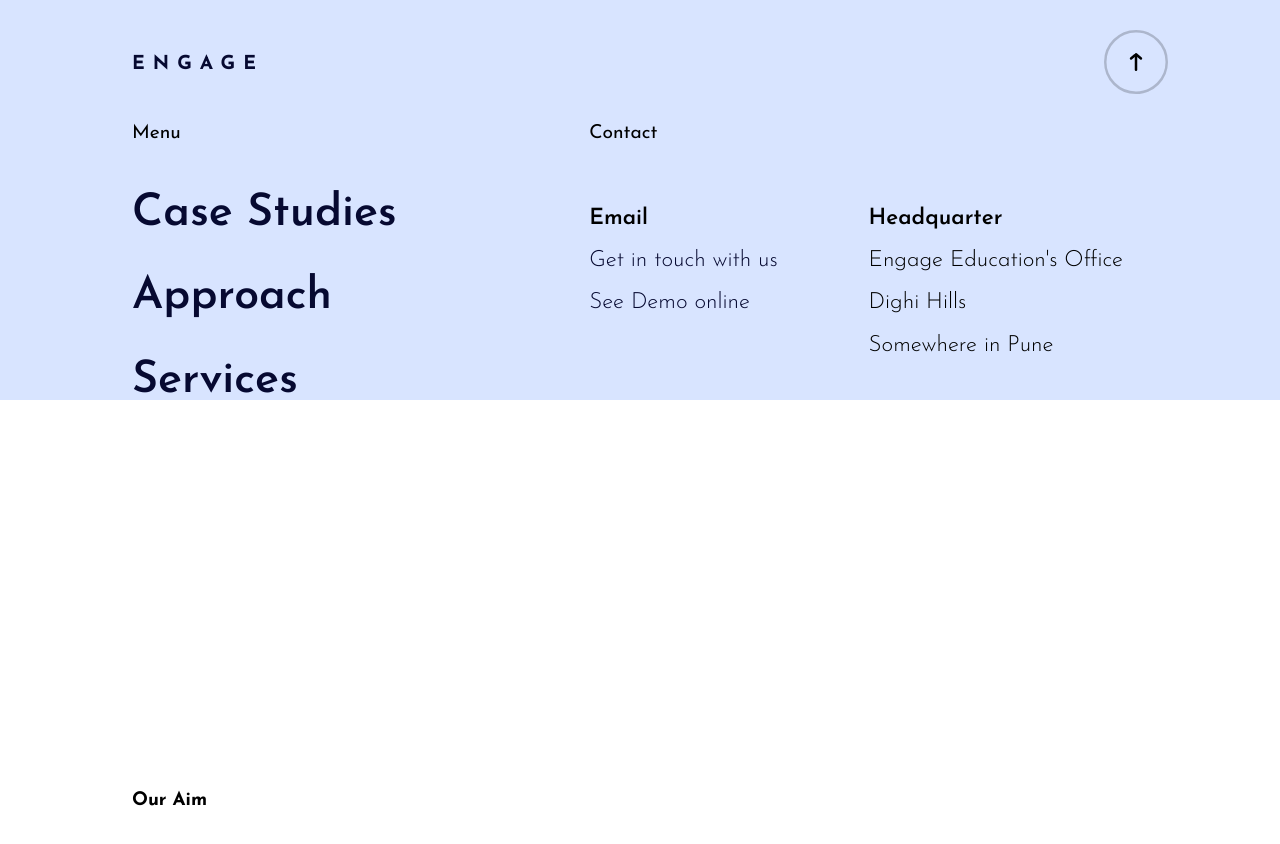
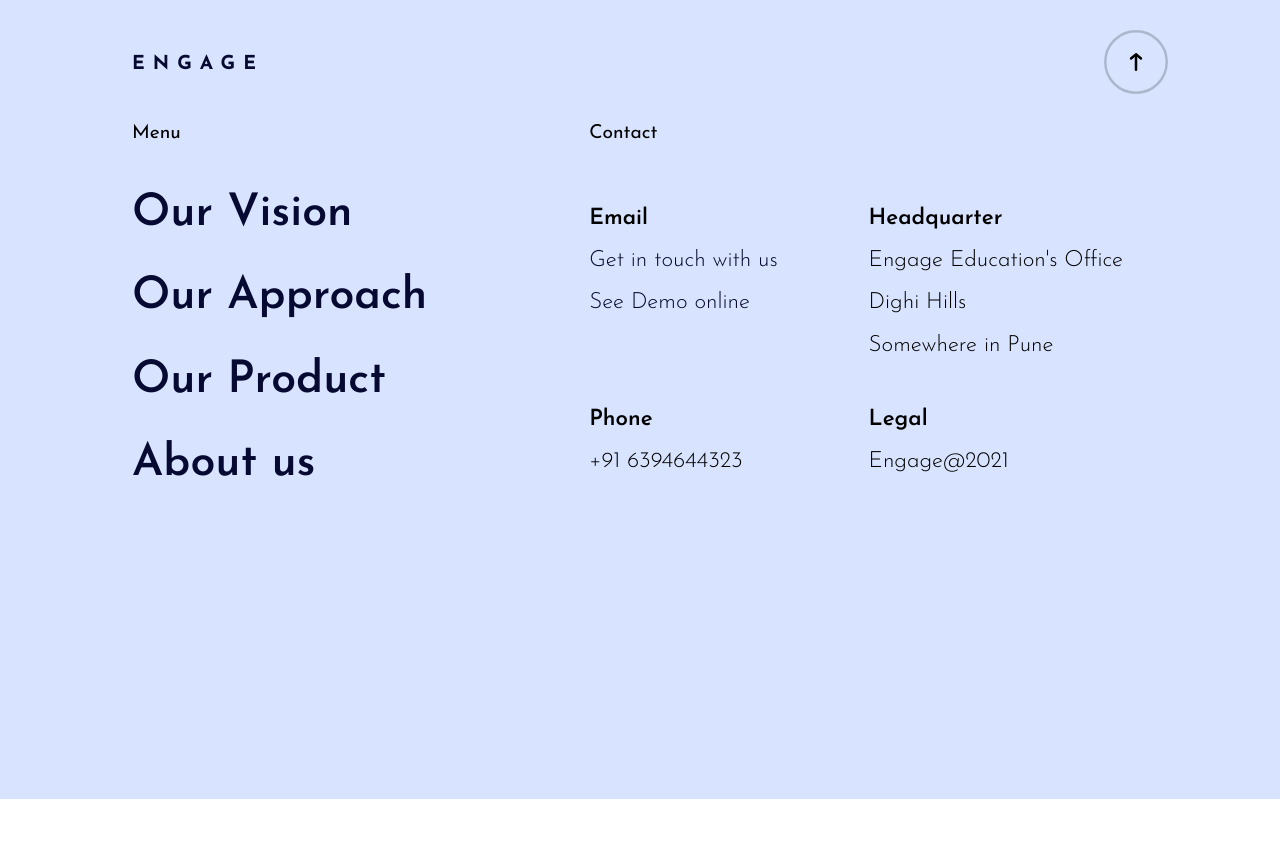
Before and after one commit to engageorg/website, a React (Create React App) app: page /case-studies in a window 1280 px wide. Both pictures are taken after a click on the element 1135 px from the left and 64 px from the top of the page. Shown: the top 844 px of the page. After the commit the page ends 800 px from the top, so only its background shows below. Built offline with nearby package versions, Linux system fonts and the light colour scheme.

Commit message:
nav links

```diff
--- a/src/App.js
+++ b/src/App.js
@@ -13,7 +13,7 @@ import Home from "./pages/home";
 
 const routes = [
   { path: "/", name: "Home", Component: Home },
-  { path: "/case-studies", name: "Our Aim", Component: ourAim },
+  { path: "/our-vision", name: "Our Aim", Component: ourAim },
   { path: "/approach", name: "approach", Component: Approach },
   { path: "/services", name: "services", Component: Services },
   { path: "/about-us", name: "about", Component: About }
--- a/src/components/navigation.js
+++ b/src/components/navigation.js
@@ -10,18 +10,18 @@ const Navigation = () => {
             <div className='nav-label'>Menu</div>
             <ul className='nav-links'>
               <li>
-                <NavLink to='/case-studies' exact>
-                  Case Studies
+                <NavLink to='/our-vision' exact>
+                  Our Vision
                 </NavLink>
               </li>
               <li>
                 <NavLink to='/approach' exact>
-                  Approach
+                  Our Approach
                 </NavLink>
               </li>
               <li>
                 <NavLink to='/services' exact>
-                  Services
+                  Our Product
                 </NavLink>
               </li>
               <li>
```
